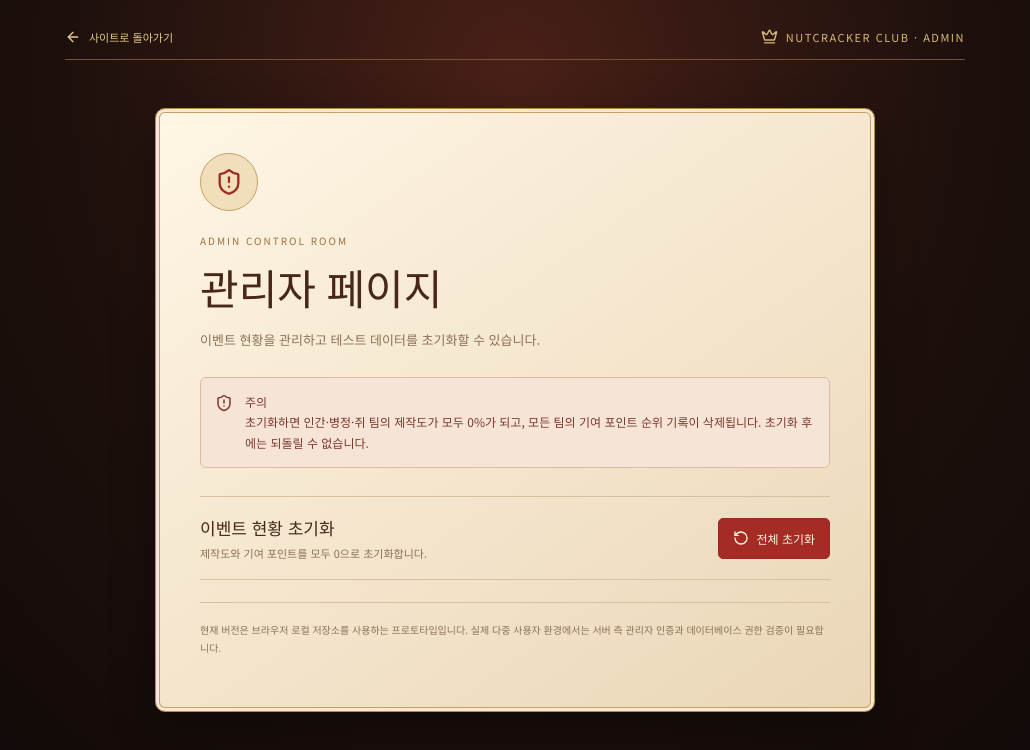
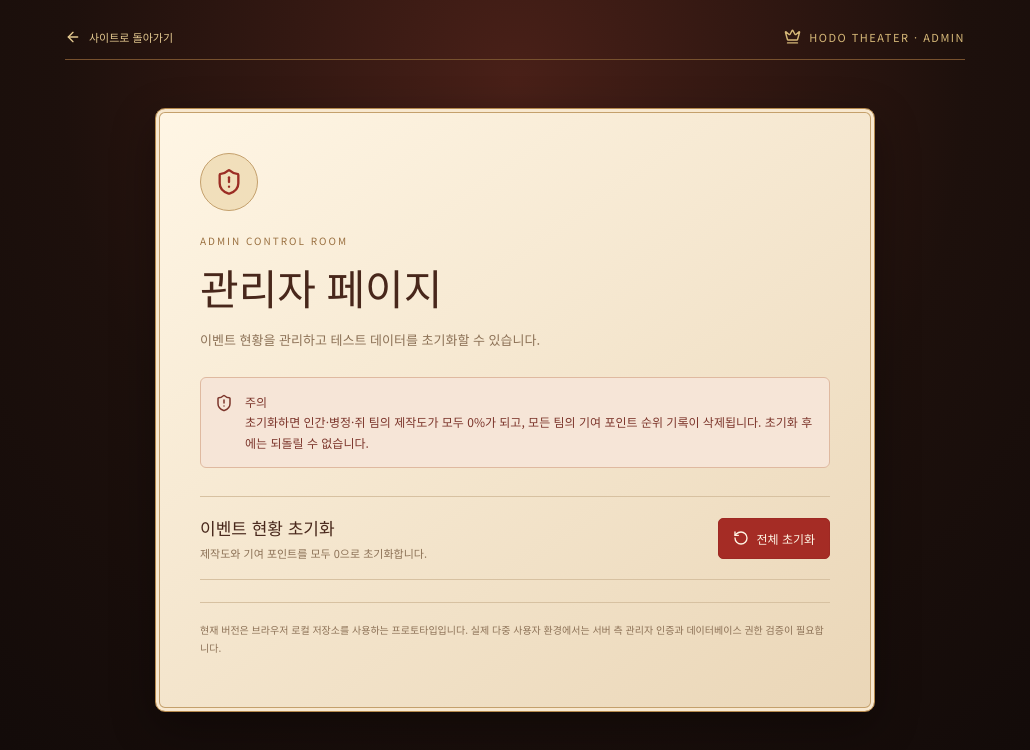
Before and after one commit to DoA-xoxo/gift, a Next.js app in the folder christmas-gift-next/: page /admin in a window 1280 px wide. Shown: the top 750 px of the page, without its empty margins (125-1155 px from the left). Built offline with nearby package versions, Linux system fonts and the light colour scheme; a web font is replaced by a local one.

Commit message:
Update page.jsx

```diff
--- a/christmas-gift-next/app/admin/page.jsx
+++ b/christmas-gift-next/app/admin/page.jsx
@@ -84,7 +84,7 @@ export default function AdminPage() {
 
         <span>
           <Crown size={17} />
-          NUTCRACKER CLUB · ADMIN
+          HODO THEATER · ADMIN
         </span>
       </div>
 
```
